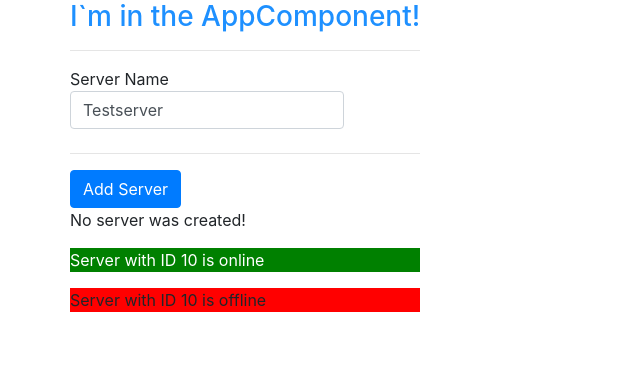
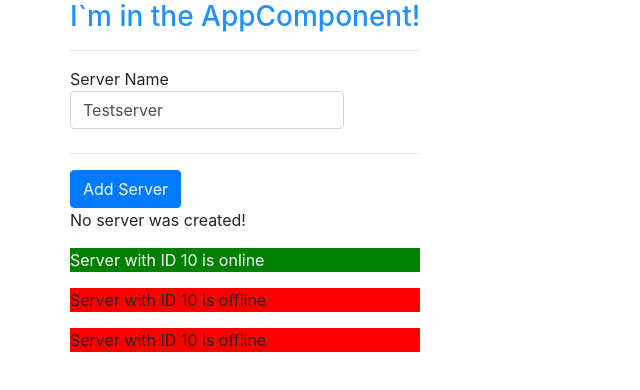
Before and after one commit to rochaskingdom/angular-complete-guide, an Angular app: page / in a window 1280 px wide. Shown: the top 390 px of the page, without its empty margins (0-640 px from the left). Built offline with nearby package versions, Linux system fonts and the light colour scheme.

Commit message:
Outputting Lists with ngFor

```diff
--- a/src/app/servers/servers.component.html
+++ b/src/app/servers/servers.component.html
@@ -19,4 +19,4 @@
   <p>No server was created!</p>
 </ng-template>
 <app-server></app-server>
-<app-server></app-server>
+<app-server *ngFor="let server of servers"></app-server>
--- a/src/app/servers/servers.component.ts
+++ b/src/app/servers/servers.component.ts
@@ -13,6 +13,7 @@
   serverCreationStatus = 'No server was created!';
   serverName = 'Testserver';
   serverCreated = false;
+  servers = ['Testserver', 'Testserver 2'];
 
   constructor() {
     setTimeout(() => {
@@ -27,6 +28,7 @@
 
   onCreateServer(): void {
     this.serverCreated = true;
+    this.servers.push(this.serverName);
     this.serverCreationStatus = 'Server was created! Name is ' + this.serverName;
   }
 
```
